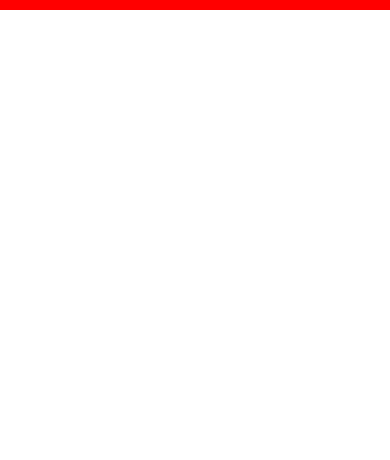
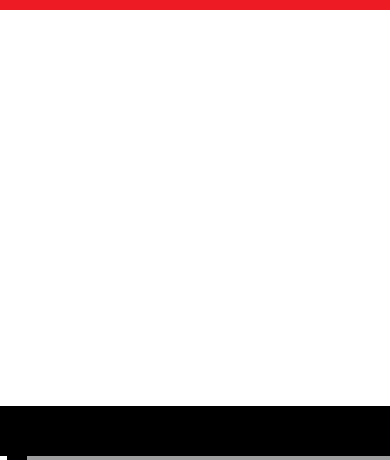
Before and after one commit to Ogust103/NextRER, a Flask app: page / in a window 390 px wide; the page is wider, and only the part inside the window is pictured. Shown: the part 110-570 px from the top of that part. Run offline with Flask 3, Linux system fonts and the light colour scheme; data that the repository does not hold is empty; grey boxes are pictures that could not be loaded.

Commit message:
Change css to responsive ui

```diff
--- a/static/style.css
+++ b/static/style.css
@@ -1,22 +1,69 @@
 /* static/style.css */
-body {
-    font-family: 'Open Sans', sans-serif;
-    background-color: #ffffff;
-    margin: 0;
-    padding: 0px;
+
+/* =====================
+   CSS Variables
+   ===================== */
+:root {
+    /* Colors */
+    --color-brand:        #352A94;
+    --color-brand-dark:   #1e1853;
+    --color-accent:       rgb(255, 208, 0);
+    --color-red:          #ED1C24;
+    --color-blue:         #1B9BD3;
+    --color-black:        #000000;
+    --color-bg:           #ffffff;
+    --color-border:       #7a8a8e78;
+    --color-cell-right-bg:#b4e0ea78;
+
+    /* Layout — les hauteurs sont calculées depuis 100vh pour remplir l'écran.
+       La barre noire (horizontal-black-line) fait 50px fixe.
+       main-screen prend ~65% du reste, bottom-screen le reste. */
+    --black-bar-height: 50px;
+    --main-screen-height: calc((100vh - var(--black-bar-height)) * 0.65);
+    --bottom-screen-height: calc((100vh - var(--black-bar-height)) * 0.35);
+    --secondary-scale: 0.7;
+    --weather-width: 363px;
+    --divider-width: 20px;
+
+    /* Cell */
+    --cell-height: 100px;
+    --name-rect-width: 140px;
+    --name-rect-height: 35px;
+    --cell-right-width: 450px;
+    --time-box-size: 100px;
+    --platform-box-size: 60px;
+
+    /* Header */
+    --hour-rect-width: 250px;
+    --hour-rect-height: 80px;
+
+    /* Typography */
+    --font-main: 'Open Sans', sans-serif;
 }
 
-/* .vertical-screen {
-    height: 100vh;
-    width: calc(58vh);
-    border: black 1px solid;
-    display: flex;
-    flex-direction: column;
-} */
+/* =====================
+   Base
+   ===================== */
+html {
+    height: 100%;
+    overflow: hidden;
+}
 
+body {
+    height: 100%;
+    overflow: hidden;
+    font-family: var(--font-main);
+    background-color: var(--color-bg);
+    margin: 0;
+    padding: 0;
+}
+
+/* =====================
+   Main layout
+   ===================== */
 .main-screen {
     width: 100vw;
-    height: 632px;
+    height: var(--main-screen-height);
     display: flex;
     flex-direction: column;
 }
@@ -64,48 +115,63 @@
 }
 
 .hour-rectangle {
-    width: 250px;
-    height: 80px;
-    background-color: black;
-    color: rgb(255, 208, 0);
+    width: var(--hour-rect-width);
+    height: var(--hour-rect-height);
+    background-color: var(--color-black);
+    color: var(--color-accent);
     display: flex;
     align-items: center;
     justify-content: center;
     font-size: 50px;
-    border-radius: 0px 0px 30px 30px;
+    border-radius: 0 0 30px 30px;
     margin-bottom: 30px;
 }
 
+/* =====================
+   Separators
+   ===================== */
 .horizontal-red-line {
     width: 100%;
     height: 10px;
-    background-color: red;
+    background-color: var(--color-red);
 }
 
-/* .body {
-    display: flex;
+.horizontal-black-line {
     width: 100%;
+    height: 50px;
+    background-color: var(--color-black);
+}
+
+.vertical-black-line {
+    width: var(--divider-width);
     height: 100%;
-    overflow: hidden;
-} */
+    background-color: var(--color-black);
+}
 
+/* =====================
+   Train list column
+   ===================== */
 .column {
     flex: 1;
     height: 100%;
     overflow-y: auto;
+    scrollbar-width: none;
 }
 
 .column::-webkit-scrollbar {
     display: none;
 }
 
+/* =====================
+   Train cell
+   ===================== */
 .cell {
     width: 100%;
-    height: 100px;
+    height: var(--cell-height);
     display: flex;
     justify-content: space-between;
     align-items: center;
-    border-bottom: #7a8a8e78 3px solid;
+    border-bottom: var(--color-border) 3px solid;
 }
 
 .cell-left {
```
Also changed, not shown: other parts of static/style.css (+55 -102 lines).
